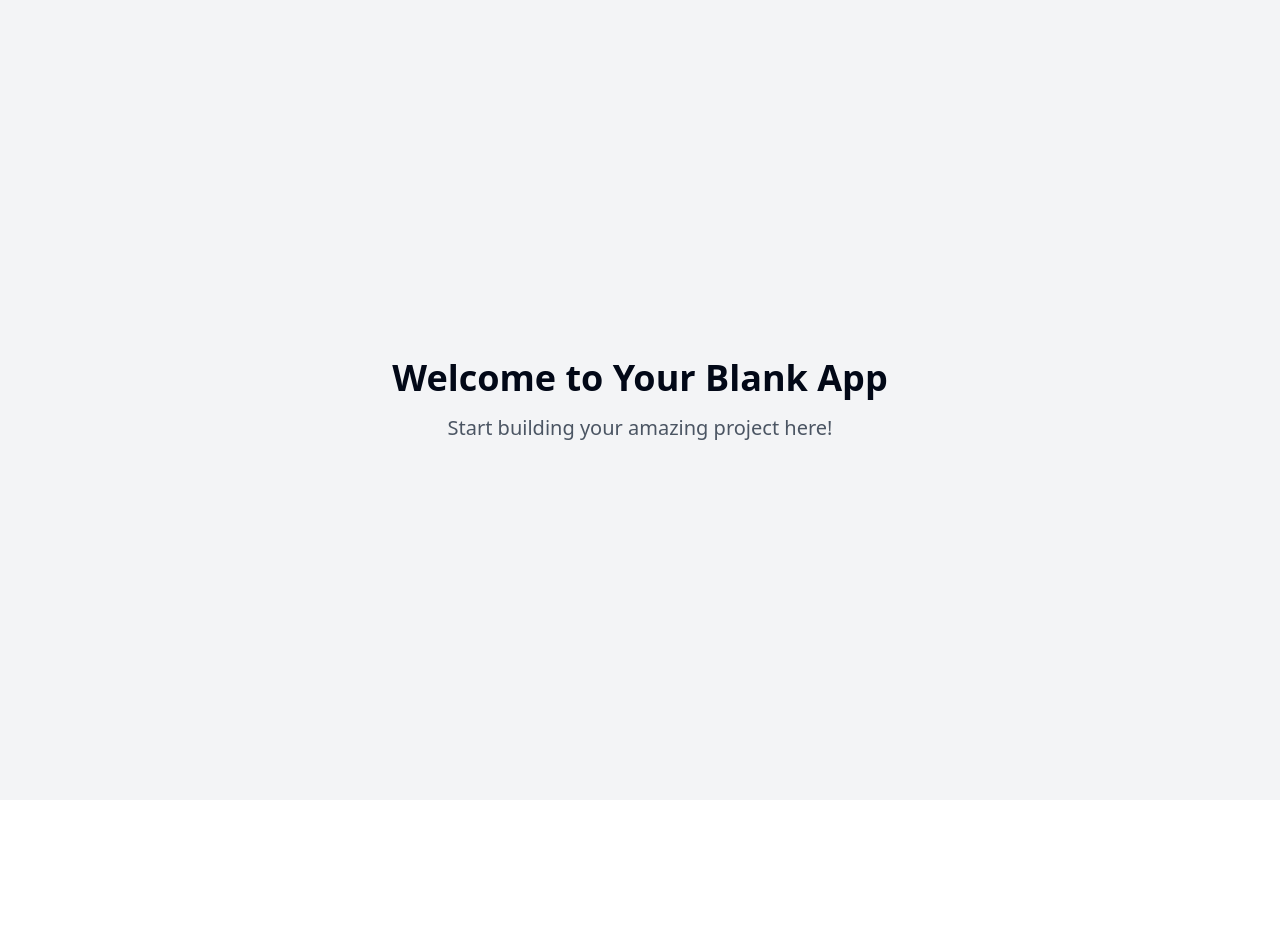
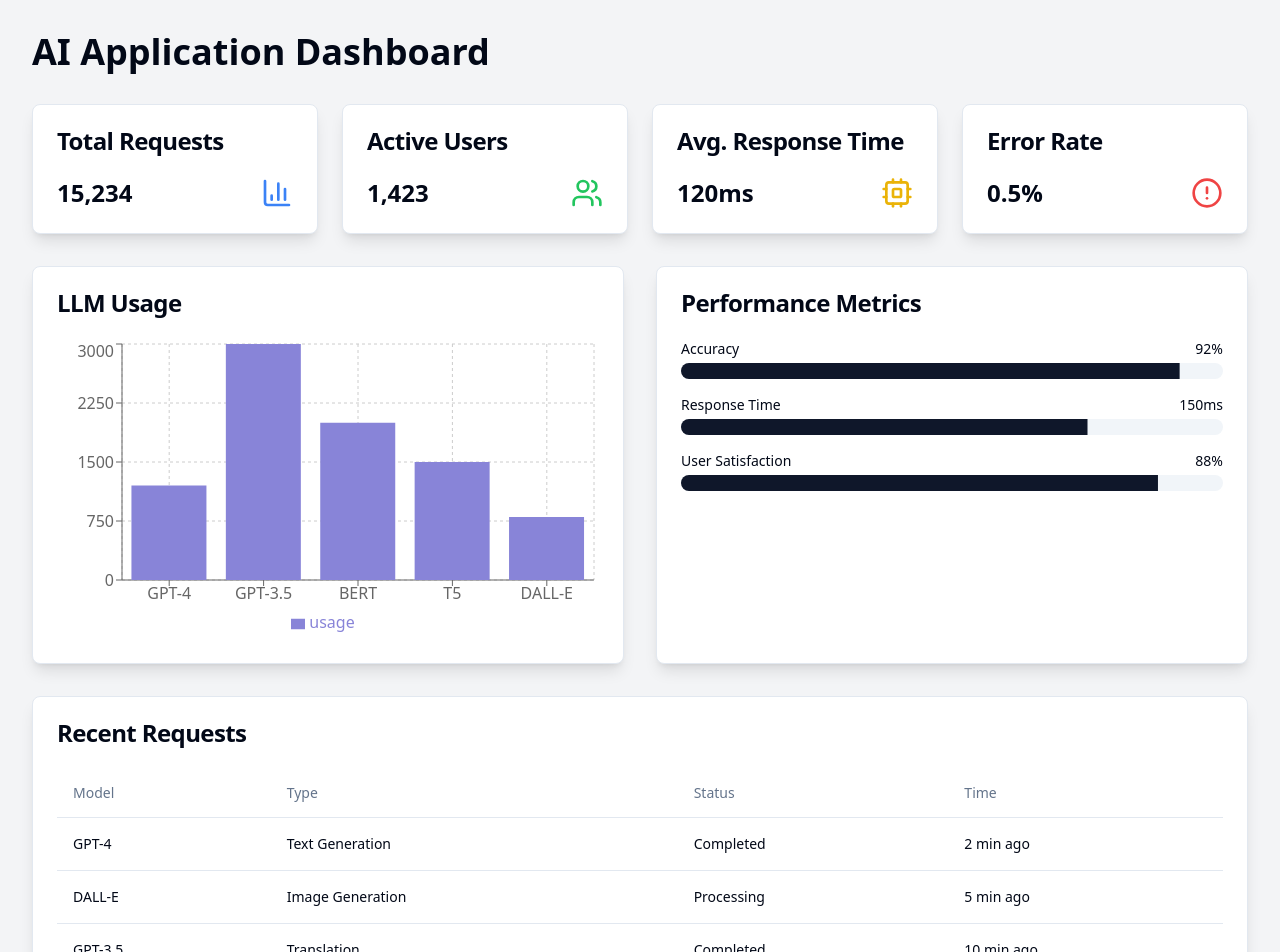
Before and after one commit to GPT-Engineer-App-Dev/luma-dashboard, a React (Vite) app: page / in a window 1280 px wide. Shown: the top 952 px of the page. Before the commit the page ends 800 px from the top, so only its background shows below. Built offline with nearby package versions, Linux system fonts and the light colour scheme.

Commit message:
Build modern AI dashboard
Implement a new dashboard for monitoring an AI application that utilizes multiple large language models (LLMs).
[skip gpt_engineer]

```diff
--- /dev/null
+++ b/src/components/DashboardCard.jsx
@@ -0,0 +1,15 @@
+import React from 'react';
+import { Card, CardContent, CardHeader, CardTitle } from "@/components/ui/card";
+
+const DashboardCard = ({ title, children }) => {
+  return (
+    <Card className="shadow-lg">
+      <CardHeader>
+        <CardTitle>{title}</CardTitle>
+      </CardHeader>
+      <CardContent>{children}</CardContent>
+    </Card>
+  );
+};
+
+export default DashboardCard;
--- /dev/null
+++ b/src/components/LLMUsageChart.jsx
@@ -0,0 +1,30 @@
+import React from 'react';
+import { BarChart, Bar, XAxis, YAxis, CartesianGrid, Tooltip, Legend, ResponsiveContainer } from 'recharts';
+import DashboardCard from './DashboardCard';
+
+const data = [
+  { name: 'GPT-4', usage: 1200 },
+  { name: 'GPT-3.5', usage: 3000 },
+  { name: 'BERT', usage: 2000 },
+  { name: 'T5', usage: 1500 },
+  { name: 'DALL-E', usage: 800 },
+];
+
+const LLMUsageChart = () => {
+  return (
+    <DashboardCard title="LLM Usage">
+      <ResponsiveContainer width="100%" height={300}>
+        <BarChart data={data}>
+          <CartesianGrid strokeDasharray="3 3" />
+          <XAxis dataKey="name" />
+          <YAxis />
+          <Tooltip />
+          <Legend />
+          <Bar dataKey="usage" fill="#8884d8" />
+        </BarChart>
+      </ResponsiveContainer>
+    </DashboardCard>
+  );
+};
+
+export default LLMUsageChart;
--- /dev/null
+++ b/src/components/PerformanceMetrics.jsx
@@ -0,0 +1,35 @@
+import React from 'react';
+import { Progress } from "@/components/ui/progress";
+import DashboardCard from './DashboardCard';
+
+const PerformanceMetrics = () => {
+  return (
+    <DashboardCard title="Performance Metrics">
+      <div className="space-y-4">
+        <div>
+          <div className="flex justify-between mb-1">
+            <span className="text-sm font-medium">Accuracy</span>
+            <span className="text-sm font-medium">92%</span>
+          </div>
+          <Progress value={92} className="w-full" />
+        </div>
+        <div>
+          <div className="flex justify-between mb-1">
+            <span className="text-sm font-medium">Response Time</span>
+            <span className="text-sm font-medium">150ms</span>
+          </div>
+          <Progress value={75} className="w-full" />
+        </div>
+        <div>
+          <div className="flex justify-between mb-1">
+            <span className="text-sm font-medium">User Satisfaction</span>
+            <span className="text-sm font-medium">88%</span>
+          </div>
+          <Progress value={88} className="w-full" />
+        </div>
+      </div>
+    </DashboardCard>
+  );
+};
+
+export default PerformanceMetrics;
--- /dev/null
+++ b/src/components/RecentRequests.jsx
@@ -0,0 +1,40 @@
+import React from 'react';
+import { Table, TableBody, TableCell, TableHead, TableHeader, TableRow } from "@/components/ui/table";
+import DashboardCard from './DashboardCard';
+
+const recentRequests = [
+  { id: 1, model: 'GPT-4', type: 'Text Generation', status: 'Completed', time: '2 min ago' },
+  { id: 2, model: 'DALL-E', type: 'Image Generation', status: 'Processing', time: '5 min ago' },
+  { id: 3, model: 'GPT-3.5', type: 'Translation', status: 'Completed', time: '10 min ago' },
+  { id: 4, model: 'BERT', type: 'Sentiment Analysis', status: 'Failed', time: '15 min ago' },
+  { id: 5, model: 'T5', type: 'Summarization', status: 'Completed', time: '20 min ago' },
+];
+
+const RecentRequests = () => {
+  return (
+    <DashboardCard title="Recent Requests">
+      <Table>
+        <TableHeader>
+          <TableRow>
+            <TableHead>Model</TableHead>
+            <TableHead>Type</TableHead>
+            <TableHead>Status</TableHead>
+            <TableHead>Time</TableHead>
+          </TableRow>
+        </TableHeader>
+        <TableBody>
+          {recentRequests.map((request) => (
+            <TableRow key={request.id}>
+              <TableCell>{request.model}</TableCell>
+              <TableCell>{request.type}</TableCell>
+              <TableCell>{request.status}</TableCell>
+              <TableCell>{request.time}</TableCell>
+            </TableRow>
+          ))}
+        </TableBody>
+      </Table>
+    </DashboardCard>
+  );
+};
+
+export default RecentRequests;
--- a/src/nav-items.jsx
+++ b/src/nav-items.jsx
@@ -1,4 +1,4 @@
-import { Home } from "lucide-react";
+import { Home, LayoutDashboard } from "lucide-react";
 import Index from "./pages/Index.jsx";
 
 /**
@@ -6,9 +6,9 @@ import Index from "./pages/Index.jsx";
  */
 export const navItems = [
   {
-    title: "Home",
+    title: "Dashboard",
     to: "/",
-    icon: <Home className="h-4 w-4" />,
+    icon: <LayoutDashboard className="h-4 w-4" />,
     page: <Index />,
   },
 ];
--- a/src/pages/Index.jsx
+++ b/src/pages/Index.jsx
@@ -1,11 +1,38 @@
-// Update this page (the content is just a fallback if you fail to update the page)
+import React from 'react';
+import { AlertCircle, BarChart3, Cpu, Users } from 'lucide-react';
+import LLMUsageChart from '../components/LLMUsageChart';
+import PerformanceMetrics from '../components/PerformanceMetrics';
+import RecentRequests from '../components/RecentRequests';
+import DashboardCard from '../components/DashboardCard';
+
+const StatCard = ({ title, value, icon }) => (
+  <DashboardCard title={title}>
+    <div className="flex items-center justify-between">
+      <div className="text-2xl font-bold">{value}</div>
+      {icon}
+    </div>
+  </DashboardCard>
+);
 
 const Index = () => {
   return (
-    <div className="min-h-screen flex items-center justify-center bg-gray-100">
-      <div className="text-center">
-        <h1 className="text-4xl font-bold mb-4">Welcome to Your Blank App</h1>
-        <p className="text-xl text-gray-600">Start building your amazing project here!</p>
+    <div className="min-h-screen bg-gray-100 p-8">
+      <h1 className="text-4xl font-bold mb-8">AI Application Dashboard</h1>
+
+      <div className="grid grid-cols-1 md:grid-cols-2 lg:grid-cols-4 gap-6 mb-8">
+        <StatCard title="Total Requests" value="15,234" icon={<BarChart3 className="h-8 w-8 text-blue-500" />} />
+        <StatCard title="Active Users" value="1,423" icon={<Users className="h-8 w-8 text-green-500" />} />
+        <StatCard title="Avg. Response Time" value="120ms" icon={<Cpu className="h-8 w-8 text-yellow-500" />} />
+        <StatCard title="Error Rate" value="0.5%" icon={<AlertCircle className="h-8 w-8 text-red-500" />} />
+      </div>
+
+      <div className="grid grid-cols-1 lg:grid-cols-2 gap-8 mb-8">
+        <LLMUsageChart />
+        <PerformanceMetrics />
+      </div>
+
+      <div className="mb-8">
+        <RecentRequests />
       </div>
     </div>
   );
```
